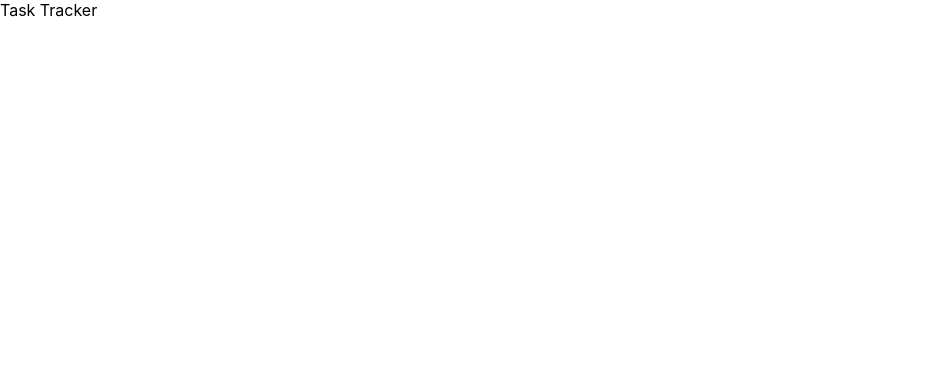
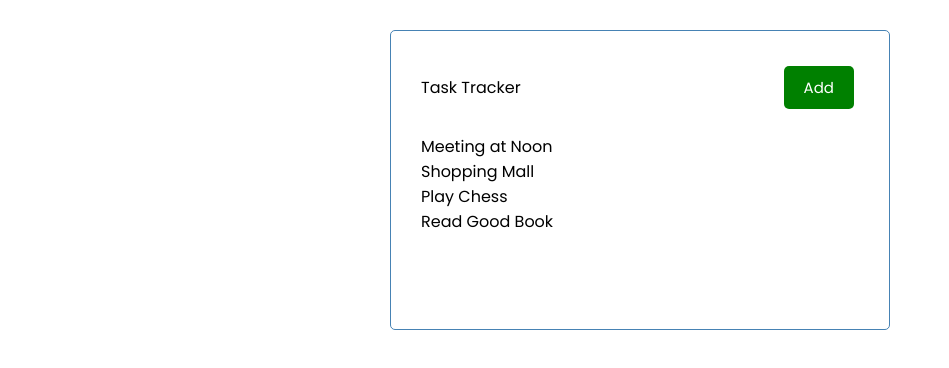
Before and after one commit to GHOST-Aram/my-first-react-app, a React (Create React App) app: page / in a window 1280 px wide. Shown: the top 368 px of the page, without its empty margins (0-949 px from the left). Built offline with nearby package versions, Linux system fonts and the light colour scheme.

Commit message:
Use State

```diff
--- a/src/App.js
+++ b/src/App.js
@@ -1,22 +1,18 @@
 import './App.css';
-import { Header } from './components';
-import React from 'react'
-// function App() {
-//   return (
-      // <div className="container">
-      //  <Header/>
-      // </div>
-  //   );
-  // }
-  class App extends React.Component {
-    render() {
-      return (
-        <div className="container">
-           <Header/>
-          </div>
-      )
-  }
+import { Header } from './components/header'
+import { Tasks } from './components/tasks';
+import { tasks as tasklist }  from "./data/data"
+import { useState } from "react"
 
+
+function App() {
+  const [tasks, setTasks] = useState(tasklist)
+  return (
+    <div className="container">
+     <Header title= 'Task Tracker'/>
+     <Tasks tasks = {tasks}/>
+    </div>
+  );
 }
 
 export default App;
--- a/src/components.js
+++ /dev/null
@@ -1,9 +0,0 @@
-import React, { Component } from 'react'
-
-export class Header extends Component {
-  render() {
-    return (
-        <header>Task Tracker </header>
-    )
-  }
-}
--- /dev/null
+++ b/src/components/button.js
@@ -0,0 +1,23 @@
+import PropTypes from 'prop-types'
+
+export const Button = (props) => {
+  return (
+    <button
+    style={{backgroundColor: props.color}}
+    className='btn'
+    onClick= {props.onClick}
+    >
+        {props.text}
+    </button>
+  )
+}
+Button.defaultProps = {
+    color : 'steelblue',
+    text: 'New Button',
+}
+Button.prototypes = {
+    color: PropTypes.string,
+    text: PropTypes.string,
+    onClick: PropTypes.func,
+
+}
--- /dev/null
+++ b/src/components/header.js
@@ -0,0 +1,20 @@
+import React from 'react'
+import PropTypes from 'prop-types'
+import { Button } from './button'
+import { Events } from '../methods/events'
+
+const event  = new Events()
+export const Header = ({title}) => {
+  return (
+      <header className='header'>
+        {title}
+        <Button color = 'green' text = 'Add' onClick = {console.log(event.killJoy('Kill JOy'))}/>
+      </header>
+  )
+}
+Header.defaultProps = {
+    title: 'Tracking Raths'
+}
+Header.propTypes = {
+    title : PropTypes.string.isRequired,
+}
--- /dev/null
+++ b/src/components/tasks.js
@@ -0,0 +1,10 @@
+
+export const Tasks = ({tasks}) => {
+  return (
+    <ul>
+        {tasks.map((task) =>{
+             return <li key={task.id}>{task.text}</li>
+        })}
+    </ul>
+  )
+}
--- /dev/null
+++ b/src/data/data.js
@@ -0,0 +1,26 @@
+export const tasks = [
+    {
+        id: 1,
+        text: 'Meeting at Noon',
+        day: 'April 17th 2023',
+        reminder: false,
+    },
+    {
+        id: 2,
+        text: 'Shopping Mall',
+        day: 'April 18th 2023',
+        reminder: true,
+    },
+    {
+        id: 3,
+        text: 'Play Chess',
+        day: 'April 12th 2023',
+        reminder: true,
+    },
+    {
+        id: 4,
+        text: 'Read Good Book',
+        day: 'April 11th 2023',
+        reminder: true,
+    },
+]
--- a/src/index.css
+++ b/src/index.css
@@ -1,13 +1,115 @@
-body {
+@import url('https://fonts.googleapis.com/css2?family=Poppins:wght@300;400&display=swap');
+
+* {
+  box-sizing: border-box;
   margin: 0;
-  font-family: -apple-system, BlinkMacSystemFont, 'Segoe UI', 'Roboto', 'Oxygen',
-    'Ubuntu', 'Cantarell', 'Fira Sans', 'Droid Sans', 'Helvetica Neue',
-    sans-serif;
-  -webkit-font-smoothing: antialiased;
-  -moz-osx-font-smoothing: grayscale;
+  padding: 0;
 }
 
-code {
-  font-family: source-code-pro, Menlo, Monaco, Consolas, 'Courier New',
-    monospace;
+body {
+  font-family: 'Poppins', sans-serif;
 }
+
+.container {
+  max-width: 500px;
+  margin: 30px auto;
+  overflow: auto;
+  min-height: 300px;
+  border: 1px solid steelblue;
+  padding: 30px;
+  border-radius: 5px;
+}
+
+.header {
+  display: flex;
+  justify-content: space-between;
+  align-items: center;
+  margin-bottom: 20px;
+}
+
+.btn {
+  display: inline-block;
+  background: #000;
+  color: #fff;
+  border: none;
+  padding: 10px 20px;
+  margin: 5px;
+  border-radius: 5px;
+  cursor: pointer;
+  text-decoration: none;
+  font-size: 15px;
+  font-family: inherit;
+}
+
+.btn:focus {
+  outline: none;
+}
+
+.btn:active {
+  transform: scale(0.98);
+}
+
+.btn-block {
+  display: block;
+  width: 100%;
+}
+
+.task {
+  background: #f4f4f4;
+  margin: 5px;
+  padding: 10px 20px;
+  cursor: pointer;
+}
+
+.task.reminder {
+  border-left: 5px solid green;
+}
+
+.task h3 {
+  display: flex;
+  align-items: center;
+  justify-content: space-between;
+}
+
+.add-form {
+  margin-bottom: 40px;
+}
+
+.form-control {
+  margin: 20px 0;
+}
+
+.form-control label {
+  display: block;
+}
+
+.form-control input {
+  width: 100%;
+  height: 40px;
+  margin: 5px;
+  padding: 3px 7px;
+  font-size: 17px;
+}
+
+.form-control-check {
+  display: flex;
+  align-items: center;
+  justify-content: space-between;
+}
+
+.form-control-check label {
+  flex: 1;
+}
+
+.form-control-check input {
+  flex: 2;
+  height: 20px;
+}
+
+footer {
+  margin-top: 30px;
+  text-align: center;
+}
+ul{
+  list-style: none;
+}
--- /dev/null
+++ b/src/methods/events.js
@@ -0,0 +1,5 @@
+export class Events{
+    killJoy(text){
+        return text
+    }
+}
```
